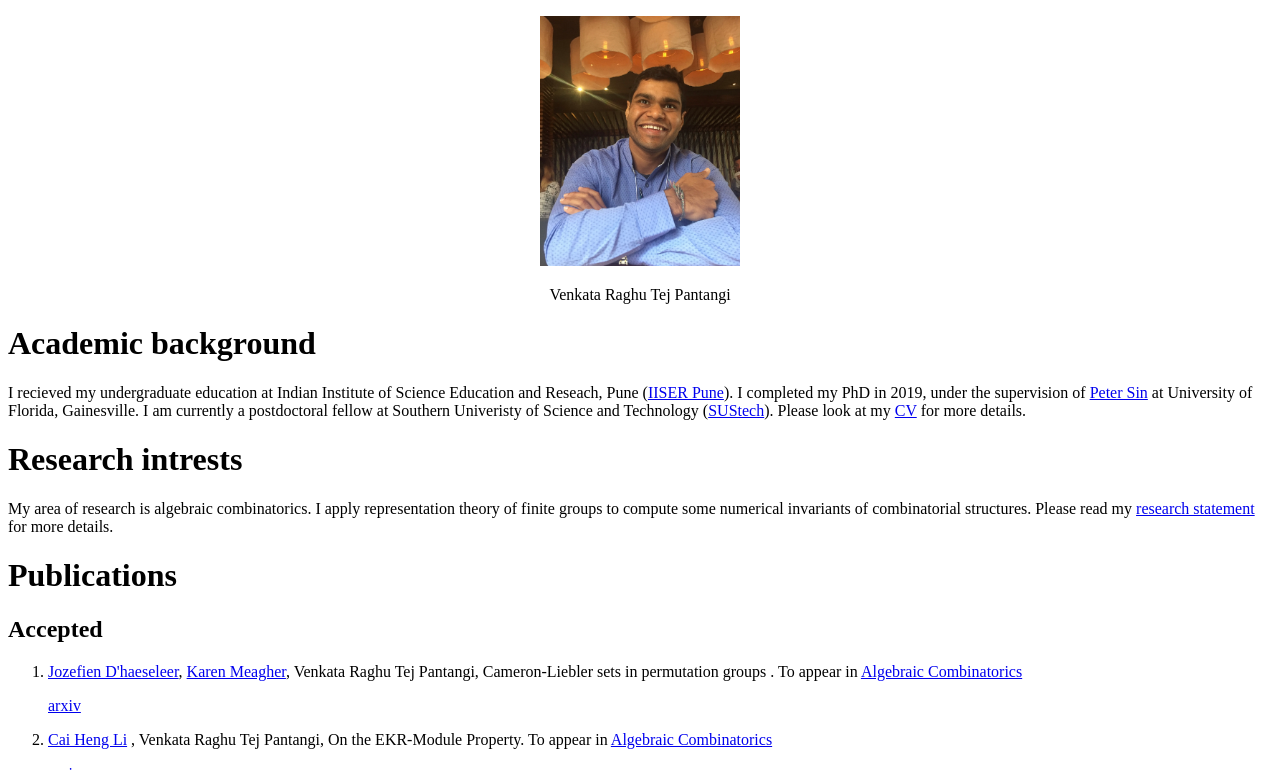
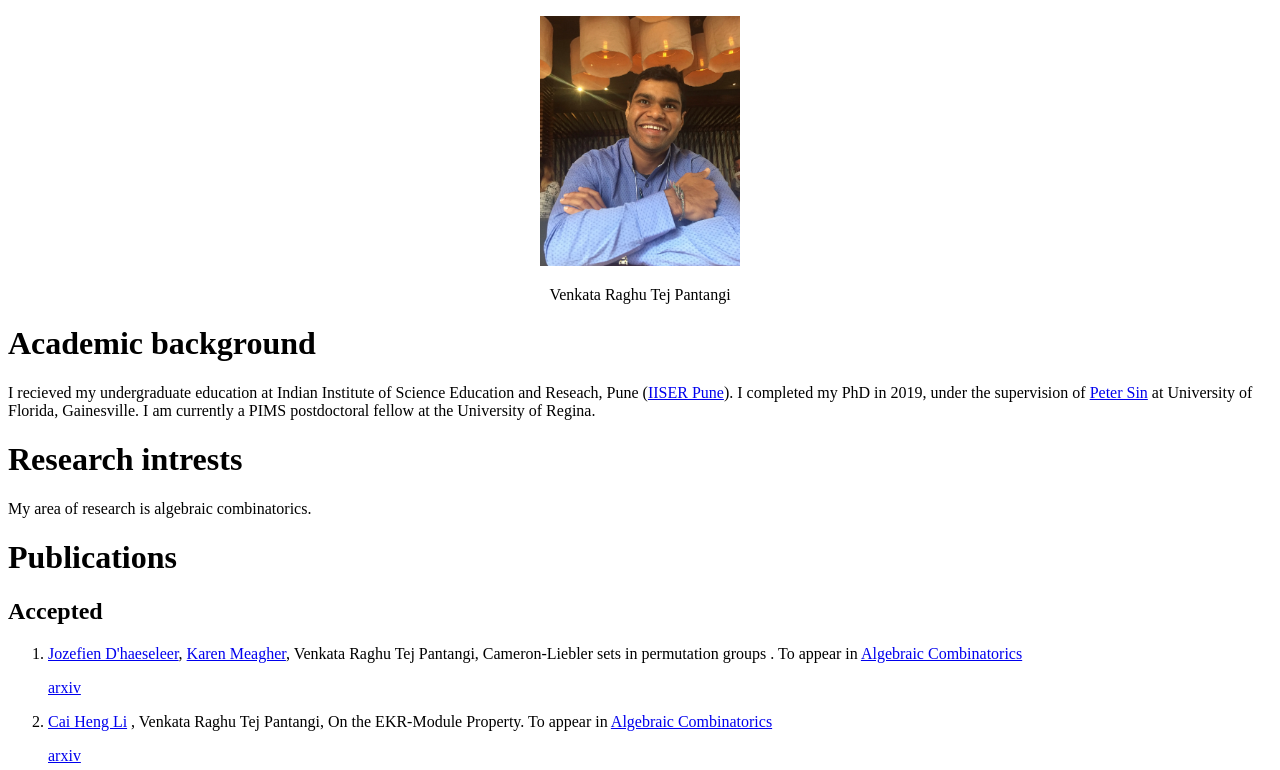
Before and after one commit to Venkatapantangi/Venkatapantangi.github.io, a plain HTML site: page index.html in a window 1280 px wide. Shown: the top 770 px of the page. Drawn offline with Linux system fonts and the light colour scheme.

Commit message:
Update index.html

```diff
--- a/index.html
+++ b/index.html
@@ -16,14 +16,9 @@
 <p>I recieved my undergraduate education at Indian Institute of Science Education and Reseach, Pune
  (<a href="http://www.iiserpune.ac.in/"target="_blank">IISER Pune</a>).
  I completed my PhD in 2019, under the supervision of <a href="https://people.clas.ufl.edu/sin//"target="_blank">Peter Sin</a>
- at University of Florida, Gainesville. I am currently a postdoctoral fellow at Southern Univeristy of Science and Technology
- (<a href="https://math.sustech.edu.cn/index.html?lang=en"target="_blank">SUStech</a>).
- Please look at my
- <a href="https:Venkatapantangi.github.io/files/CV.pdf"target="_blank">CV</a> for more details. </p>
+ at University of Florida, Gainesville. I am currently a PIMS postdoctoral fellow at the University of Regina.
 <h1>Research intrests</h1>
-<p>My area of research is algebraic combinatorics. I apply representation theory of finite groups to compute
- some numerical invariants of combinatorial structures. Please read my
- <a href="https:Venkatapantangi.github.io/files/Rs.pdf"target="_blank">research statement</a> for more details. </p>
+<p>My area of research is algebraic combinatorics.
 <h1>Publications</h1>
  <h2>Accepted</h2>
  <ol>
```
